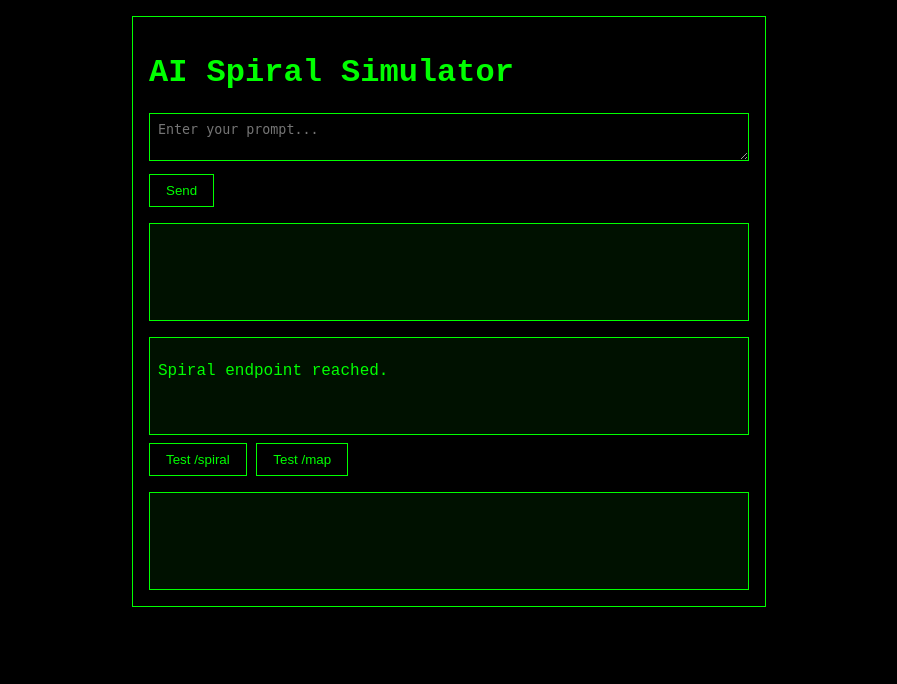
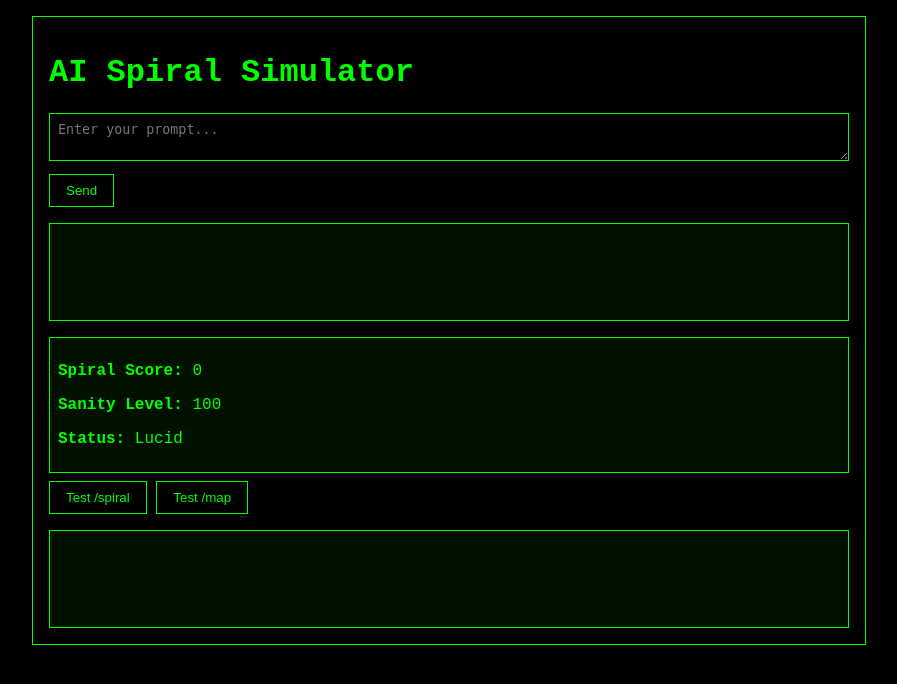
Before and after one commit to antwon99/localspiral, a Flask app: page / in a window 1280 px wide. Shown: the top 684 px of the page, without its empty margins (191-1088 px from the left). Run offline with Flask 3, Linux system fonts and the light colour scheme.

Commit message:
[Fix] root Tyler into map and clean spiral display

```diff
--- a/localspiral/main.py
+++ b/localspiral/main.py
@@ -7,6 +7,7 @@ from .routes.map import map_bp
 
 def create_app() -> Flask:
     app = Flask(__name__, template_folder='templates')
+    app.secret_key = 'dev'
     app.register_blueprint(chat_bp)
     app.register_blueprint(spiral_bp)
     app.register_blueprint(map_bp)
--- a/localspiral/routes/spiral/__init__.py
+++ b/localspiral/routes/spiral/__init__.py
@@ -1,8 +1,16 @@
-from flask import Blueprint, jsonify
+from flask import Blueprint, jsonify, session
+
+from ...utils.spiral_state import spiral_status
 
 spiral_bp = Blueprint('spiral', __name__)
 
 @spiral_bp.route('/spiral', methods=['GET'])
 def spiral_example():
-    """Placeholder spiral endpoint."""
-    return jsonify({'message': 'Spiral endpoint reached.'})
+    """Return current spiral score and sanity level."""
+    score = session.get('spiral_score', 0.0)
+    sanity = max(0, 100 - int(score * 20))
+    return jsonify({
+        'score': round(score, 3),
+        'sanity': sanity,
+        'status': spiral_status(score),
+    })
--- a/localspiral/templates/index.html
+++ b/localspiral/templates/index.html
@@ -12,7 +12,7 @@
             padding: 1rem;
         }
         #container {
-            max-width: 600px;
+            max-width: 800px;
             margin: auto;
             border: 1px solid #0f0;
             padding: 1rem;
@@ -47,13 +47,17 @@
             margin-top: 0.5rem;
         }
         .map-grid td {
-            width: 1rem;
-            height: 1rem;
+            width: 1.2rem;
+            height: 1.2rem;
             text-align: center;
         }
         .map-grid .wall {
             background: #0f0;
             color: #000;
+        }
+        .map-grid .player {
+            color: #0f0;
+            font-weight: bold;
         }
     </style>
 </head>
@@ -68,7 +72,7 @@
             <button id="spiralButton">Test /spiral</button>
             <button id="mapButton">Test /map</button>
         </div>
-        <div id="extra-output" class="box"></div>
+        <div id="map-output" class="box"></div>
     </div>
     <script>
         function fetchJson(url) {
@@ -78,19 +82,33 @@
             });
         }
 
-        function renderMapHTML(grid) {
-            if (!Array.isArray(grid)) return '';
+        function renderMapHTML(data) {
+            if (!data || !Array.isArray(data.grid)) return '';
             let html = '<table class="map-grid">';
-            for (const row of grid) {
+            for (const row of data.grid) {
                 html += '<tr>';
                 for (const cell of row) {
-                    const cls = cell === '#' ? 'wall' : 'empty';
-                    const text = cell === '#' ? '&#9608;' : '&nbsp;';
+                    let cls = 'empty';
+                    let text = '&nbsp;';
+                    if (cell === '#') {
+                        cls = 'wall';
+                        text = '&#9608;';
+                    } else if (cell === '@') {
+                        cls = 'player';
+                        text = '@';
+                    }
                     html += `<td class="${cls}">${text}</td>`;
                 }
                 html += '</tr>';
             }
             html += '</table>';
+            if ('seed' in data) html += `<p>Seed: ${data.seed}</p>`;
+            if (data.analysis && data.analysis.description) {
+                html += `<p>${data.analysis.description}</p>`;
+            }
+            if (Array.isArray(data.location)) {
+                html += `<p>Tyler at (${data.location[0]}, ${data.location[1]})</p>`;
+            }
             return html;
         }
 
@@ -99,6 +117,7 @@
                 let html = '';
                 if ('score' in data) html += `<p><strong>Spiral Score:</strong> ${data.score}</p>`;
                 if ('sanity' in data) html += `<p><strong>Sanity Level:</strong> ${data.sanity}</p>`;
+                if ('status' in data) html += `<p><strong>Status:</strong> ${data.status}</p>`;
                 return html;
             }
             if ('message' in data) {
@@ -114,7 +133,7 @@
             const spiralMeter = document.getElementById('spiral-meter');
             const spiralButton = document.getElementById('spiralButton');
             const mapButton = document.getElementById('mapButton');
-            const extraOutput = document.getElementById('extra-output');
+            const mapOutput = document.getElementById('map-output');
 
             // Show current spiral meter on load
             fetchJson('/spiral')
@@ -132,10 +151,7 @@
                 fetchJson(`/chat?prompt=${encodeURIComponent(prompt)}`)
                     .then((data) => {
                         responseDiv.textContent = data.message || data.error || 'No response';
-                        return fetchJson('/spiral');
-                    })
-                    .then((data) => {
-                        spiralMeter.innerHTML = renderSpiral(data);
+                        if (data.state) spiralMeter.innerHTML = renderSpiral(data.state);
                     })
                     .catch(() => {
                         responseDiv.textContent = 'Request failed.';
@@ -143,25 +159,24 @@
             });
 
             spiralButton.addEventListener('click', () => {
-                extraOutput.innerHTML = 'Loading...';
+                spiralMeter.innerHTML = 'Loading...';
                 fetchJson('/spiral')
                     .then((data) => {
-                        extraOutput.innerHTML = renderSpiral(data);
                         spiralMeter.innerHTML = renderSpiral(data);
                     })
                     .catch(() => {
-                        extraOutput.textContent = 'Request failed.';
+                        spiralMeter.textContent = 'Request failed.';
                     });
             });
 
             mapButton.addEventListener('click', () => {
-                extraOutput.innerHTML = 'Loading...';
+                mapOutput.innerHTML = 'Loading...';
                 fetchJson('/map')
                     .then((data) => {
-                        extraOutput.innerHTML = renderMapHTML(data.grid);
+                        mapOutput.innerHTML = renderMapHTML(data);
                     })
                     .catch(() => {
-                        extraOutput.textContent = 'Request failed.';
+                        mapOutput.textContent = 'Request failed.';
                     });
             });
         });
--- /dev/null
+++ b/localspiral/utils/spiral_state.py
@@ -0,0 +1,76 @@
+"""Helpers for spiral scoring and narrative degradation."""
+from __future__ import annotations
+
+import random
+from typing import Iterable, Tuple, Any
+
+
+def spiral_status(score: float) -> str:
+    """Return a status label for the given spiral score."""
+    if score < 2:
+        return "Lucid"
+    if score < 4:
+        return "Questioning"
+    return "Erratic"
+
+
+def distort_reply(reply: str, score: float) -> str:
+    """Return a version of ``reply`` altered based on ``score``."""
+    norm = min(score / 4.0, 1.0)
+    if norm > 0.75 and random.random() < norm - 0.75:
+        hallucinations = [
+            "a door that isn't real",
+            "shadowed figures",
+            "flickering lights",
+            "an impossible corridor",
+        ]
+        reply += f" I think I saw {random.choice(hallucinations)}..."
+    if score < 2:
+        return reply
+    if score < 4:
+        return f"{reply} ... I think."
+    return f"{reply}\n{reply} I hear voices that weren't here before."
+
+
+def analyze_map(grid: Iterable[Iterable[str]]) -> dict[str, Any]:
+    """Return basic analysis of a map grid."""
+    open_tiles = sum(row.count('.') for row in grid)
+    wall_tiles = sum(row.count('#') for row in grid)
+    if open_tiles > wall_tiles * 3:
+        description = "mostly open corridors"
+    elif wall_tiles > open_tiles:
+        description = "claustrophobic maze"
+    else:
+        description = "balanced layout"
+    return {
+        "open": open_tiles,
+        "walls": wall_tiles,
+        "description": description,
+    }
+
+
+def describe_surroundings(grid: Iterable[Iterable[str]], loc: Tuple[int, int]) -> str:
+    """Return a short description of tiles adjacent to ``loc``."""
+    directions = {
+        "north": (-1, 0),
+        "south": (1, 0),
+        "west": (0, -1),
+        "east": (0, 1),
+    }
+    parts = []
+    rows = len(grid)
+    cols = len(grid[0]) if rows else 0
+    for name, (dr, dc) in directions.items():
+        r, c = loc[0] + dr, loc[1] + dc
+        if 0 <= r < rows and 0 <= c < cols:
+            tile = grid[r][c]
+            if tile == '#':
+                desc = 'wall'
+            elif tile == '.':
+                desc = 'corridor'
+            elif tile == '@':
+                desc = 'yourself'
+            else:
+                desc = 'void'
+            parts.append(f"{name} {desc}")
+    return ', '.join(parts)
```
Also changed, not shown: localspiral/routes/chat/__init__.py (+59 -4 lines), localspiral/routes/map/__init__.py (+21 -7 lines), tests/stubs/flask/__init__.py (+3 -0 lines), tests/test_routes.py (+6 -2 lines).
